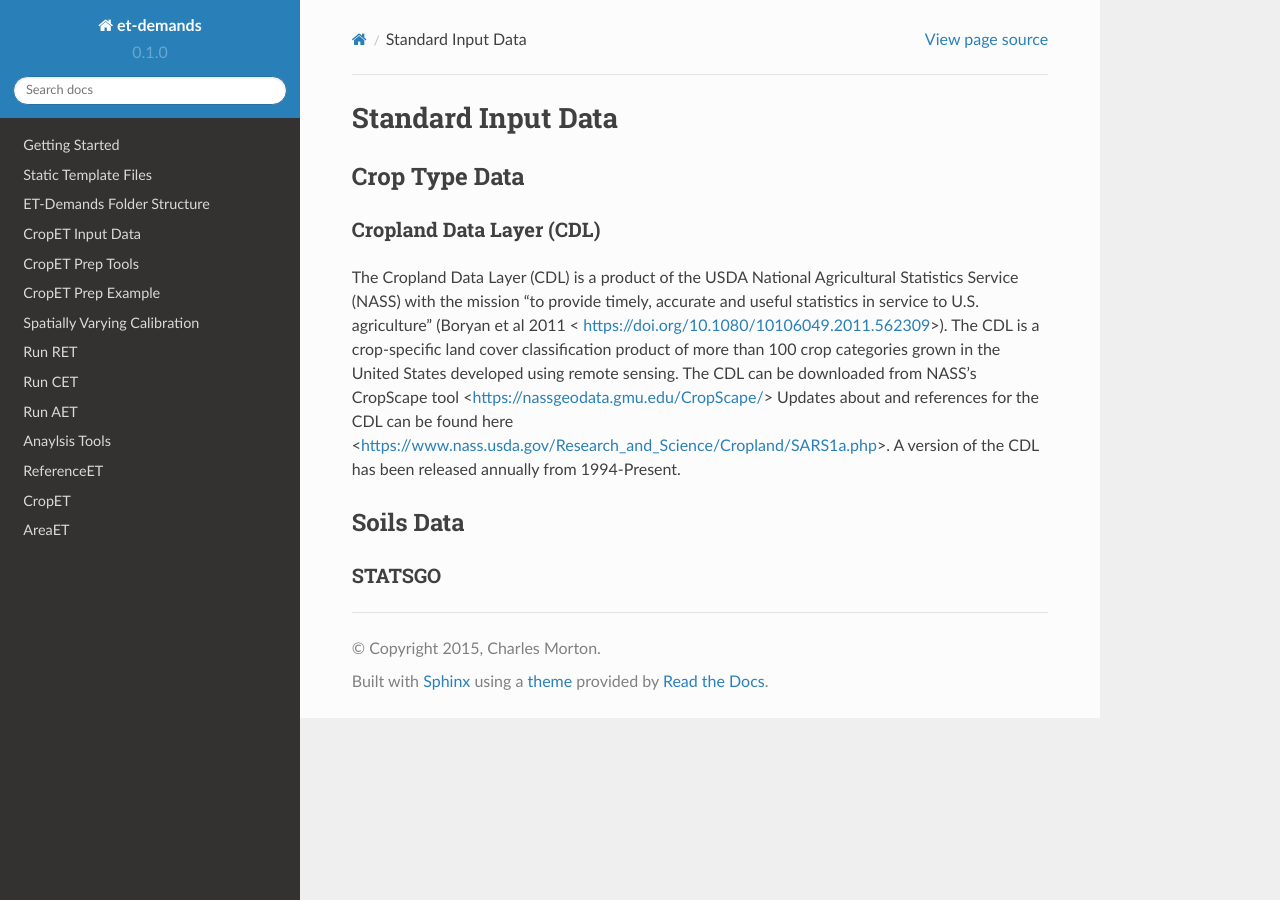
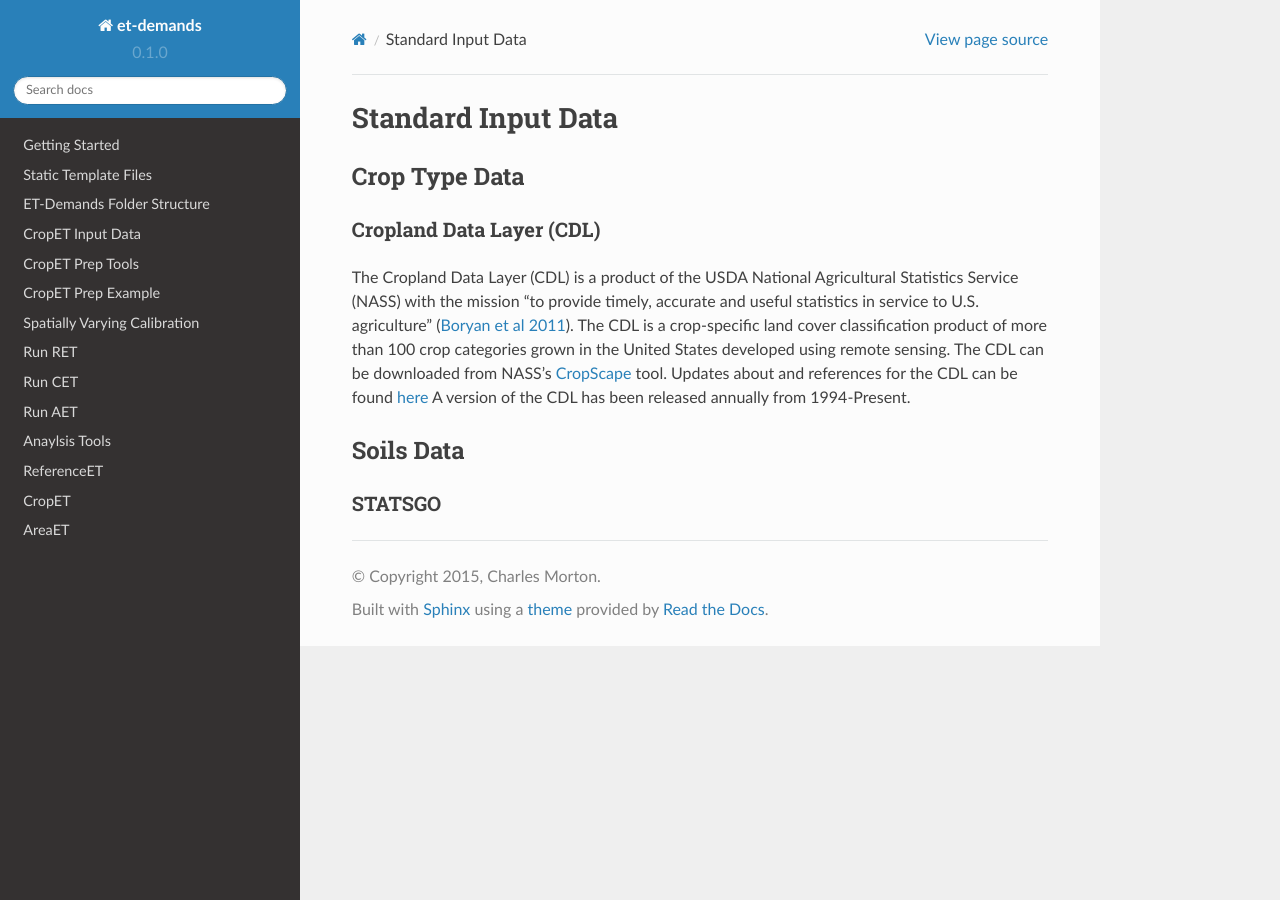
Before and after one commit to DOI-BOR/et-demands, a Sphinx documentation site: the page built from docs/standard_data.rst, in a window 1280 px wide. Built offline with Sphinx 7.4.7 and the Read the Docs theme 2.0.0, drawn with Linux system fonts in a browser that asks for light colours; pages that are not in the unit, such as notebooks, are missing from menus.

Commit message:
update links in standard dataset doc

```diff
--- a/docs/standard_data.rst
+++ b/docs/standard_data.rst
@@ -7,8 +7,10 @@ Crop Type Data
 Cropland Data Layer (CDL)
 ^^^^^^^^^^^^^^^^^^^^^^^^^
 
-The Cropland Data Layer (CDL) is a product of the USDA National Agricultural Statistics Service (NASS) with the mission “to provide timely, accurate and useful statistics in service to U.S. agriculture” (Boryan et al 2011 < https://doi.org/10.1080/10106049.2011.562309>). The CDL is a crop-specific land cover classification product of more than 100 crop categories grown in the United States developed using remote sensing. The CDL can be downloaded from NASS’s CropScape tool <https://nassgeodata.gmu.edu/CropScape/>
-Updates about and references for the CDL can be found here <https://www.nass.usda.gov/Research_and_Science/Cropland/SARS1a.php>.
+The Cropland Data Layer (CDL) is a product of the USDA National Agricultural Statistics Service (NASS) with the mission “to provide timely, accurate and useful statistics in service to U.S. agriculture”
+(`Boryan et al 2011 <https://doi.org/10.1080/10106049.2011.562309>`_). The CDL is a crop-specific land cover classification product of more than 100 crop categories grown in the United States developed using remote sensing.
+The CDL can be downloaded from NASS’s `CropScape <https://nassgeodata.gmu.edu/CropScape/>`_ tool.
+Updates about and references for the CDL can be found `here <https://www.nass.usda.gov/Research_and_Science/Cropland/SARS1a.php>`_
 A version of the CDL has been released annually from 1994-Present.
 
 Soils Data
```
